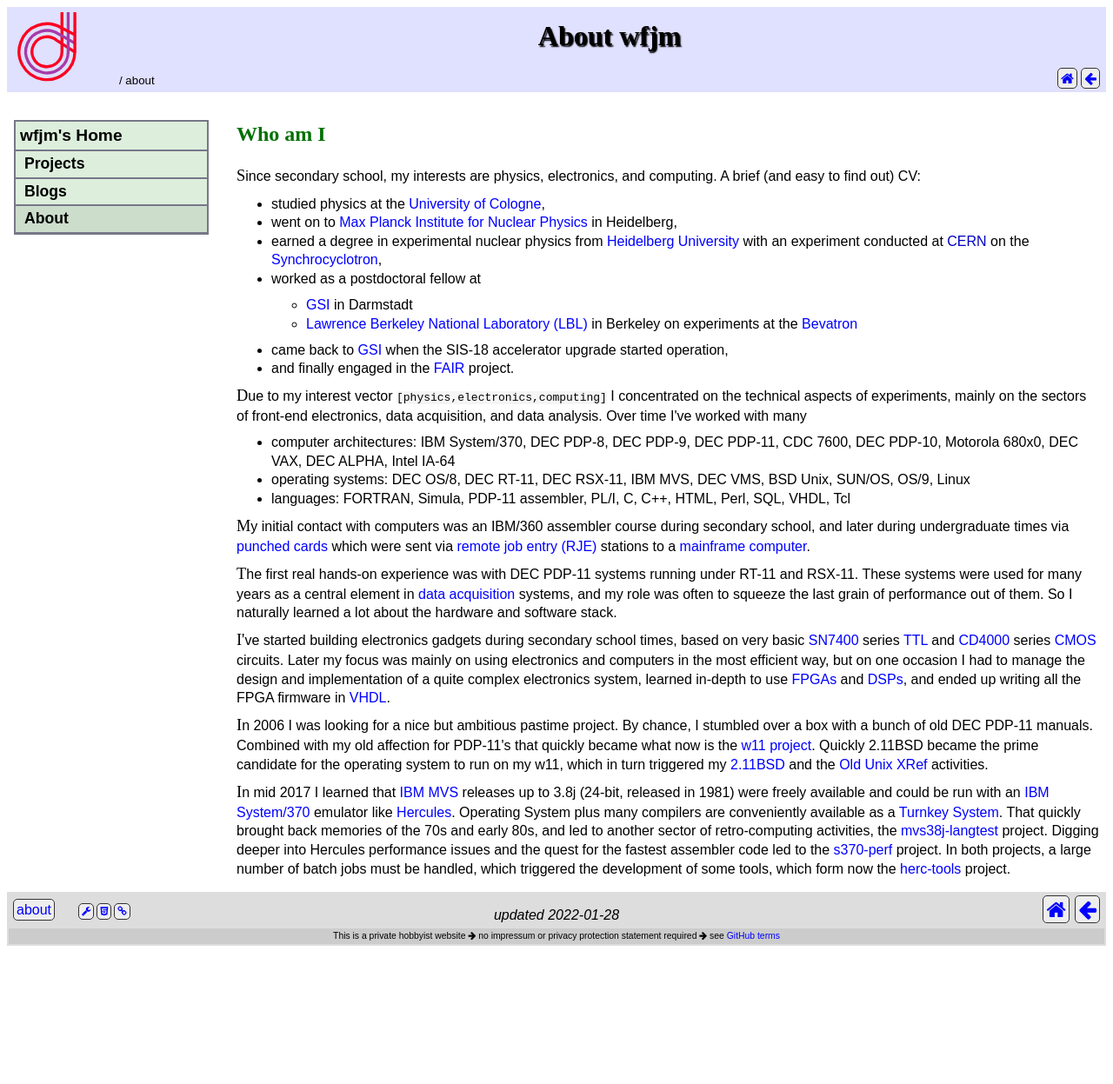
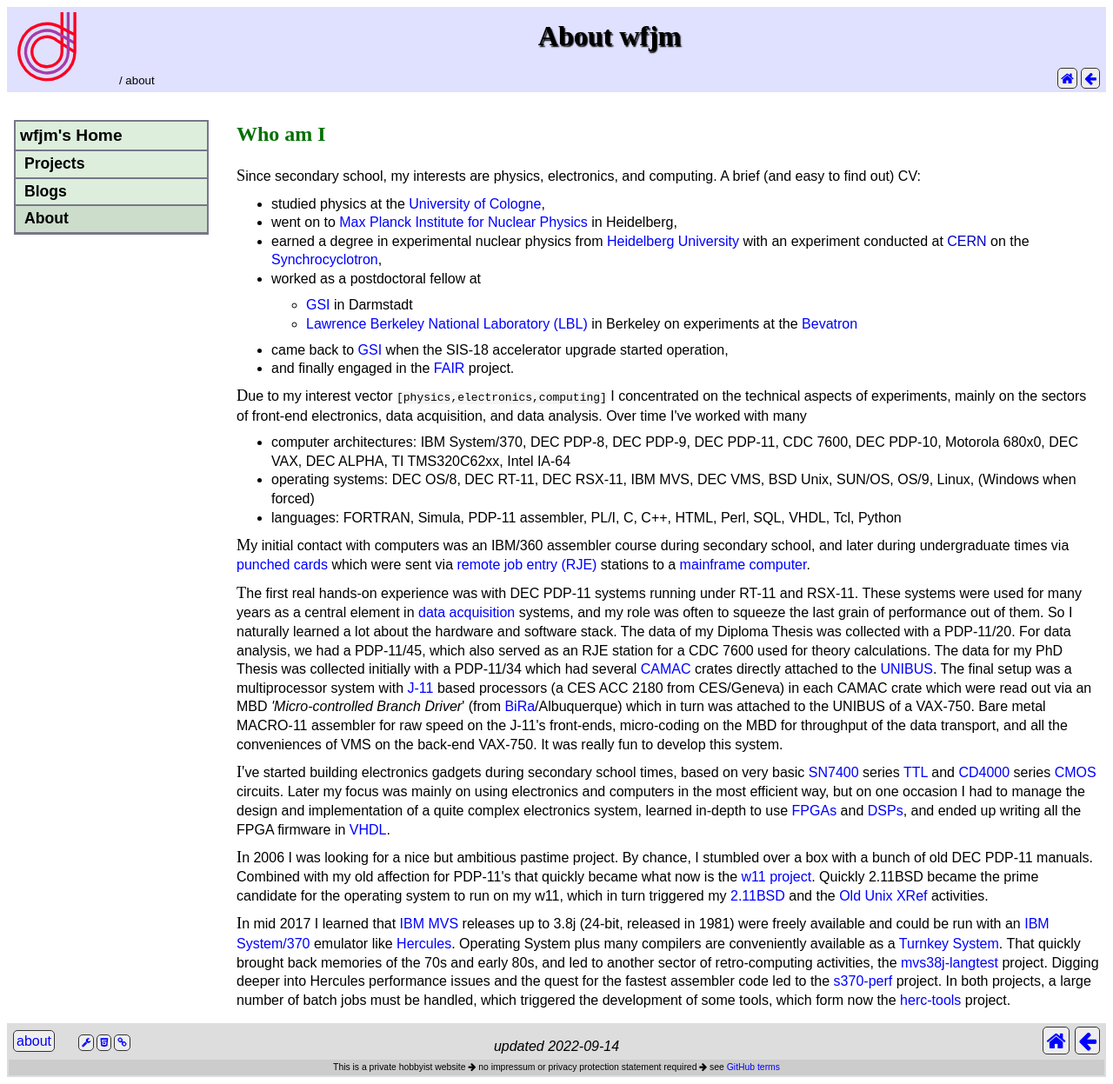
Before and after one commit to wfjm/wfjm.github.io, a Jekyll site: the page built from about/index.html, in a window 1280 px wide. Shown: the whole page at 87% size. Built offline with Jekyll 4.4.1, drawn with Linux system fonts in a browser that asks for light colours; before the commit the page ends 1096 px from its top, so only the background shows below that.

Commit message:
update 'about'

```diff
--- a/about/index.html
+++ b/about/index.html
@@ -2,7 +2,7 @@
 title: "About wfjm"
 #
 my:
-  changedate: 2022-01-28
+  changedate: 2022-09-14
 ---
 
 <h2 id="h_who">Who am I</h2>
@@ -54,6 +54,7 @@
     Motorola 680x0,
     DEC VAX,
     DEC ALPHA,
+    TI TMS320C62xx,
     Intel IA-64
   </li>
   <li>operating systems:
@@ -65,7 +66,8 @@
     BSD Unix,
     SUN/OS,
     OS/9,
-    Linux
+    Linux,
+    (Windows when forced)
   </li>
   <li>languages:
     FORTRAN,
@@ -78,7 +80,8 @@
     Perl,
     SQL,
     VHDL,
-    Tcl
+    Tcl,
+    Python
     </li>
 </ul>
 <p>
@@ -103,6 +106,22 @@
 <a href="https://en.wikipedia.org/wiki/Data_acquisition">data acquisition</a>
 systems, and my role was often to squeeze the last grain of performance out
 of them. So I naturally learned a lot about the hardware and software stack.
+The data of my Diploma Thesis was collected with a PDP-11/20. For data
+analysis, we had a PDP-11/45, which also served as an RJE station for a
+CDC 7600 used for theory calculations. The data for my PhD Thesis was
+collected initially with a PDP-11/34 which had several
+<a href="https://en.wikipedia.org/wiki/Computer_Automated_Measurement_and_Control">CAMAC</a>
+crates directly attached to the
+<a href="https://en.wikipedia.org/wiki/Unibus">UNIBUS</a>.
+The final setup was a multiprocessor system with
+<a href="https://en.wikipedia.org/wiki/DEC_J-11">J-11</a> based processors
+(a CES ACC 2180 from CES/Geneva) in each CAMAC crate which were read out via
+an MBD <em>'Micro-controlled Branch Driver</em>'
+(from <a href="https://www.bira.com/about.html">BiRa</a>/Albuquerque)
+which in turn was attached to the UNIBUS of a VAX-750. Bare metal MACRO-11
+assembler for raw speed on the J-11's front-ends, micro-coding on the
+MBD for throughput of the data transport, and all the conveniences of
+VMS on the back-end VAX-750. It was really fun to develop this system.
 </p>
 
 <p>
```
